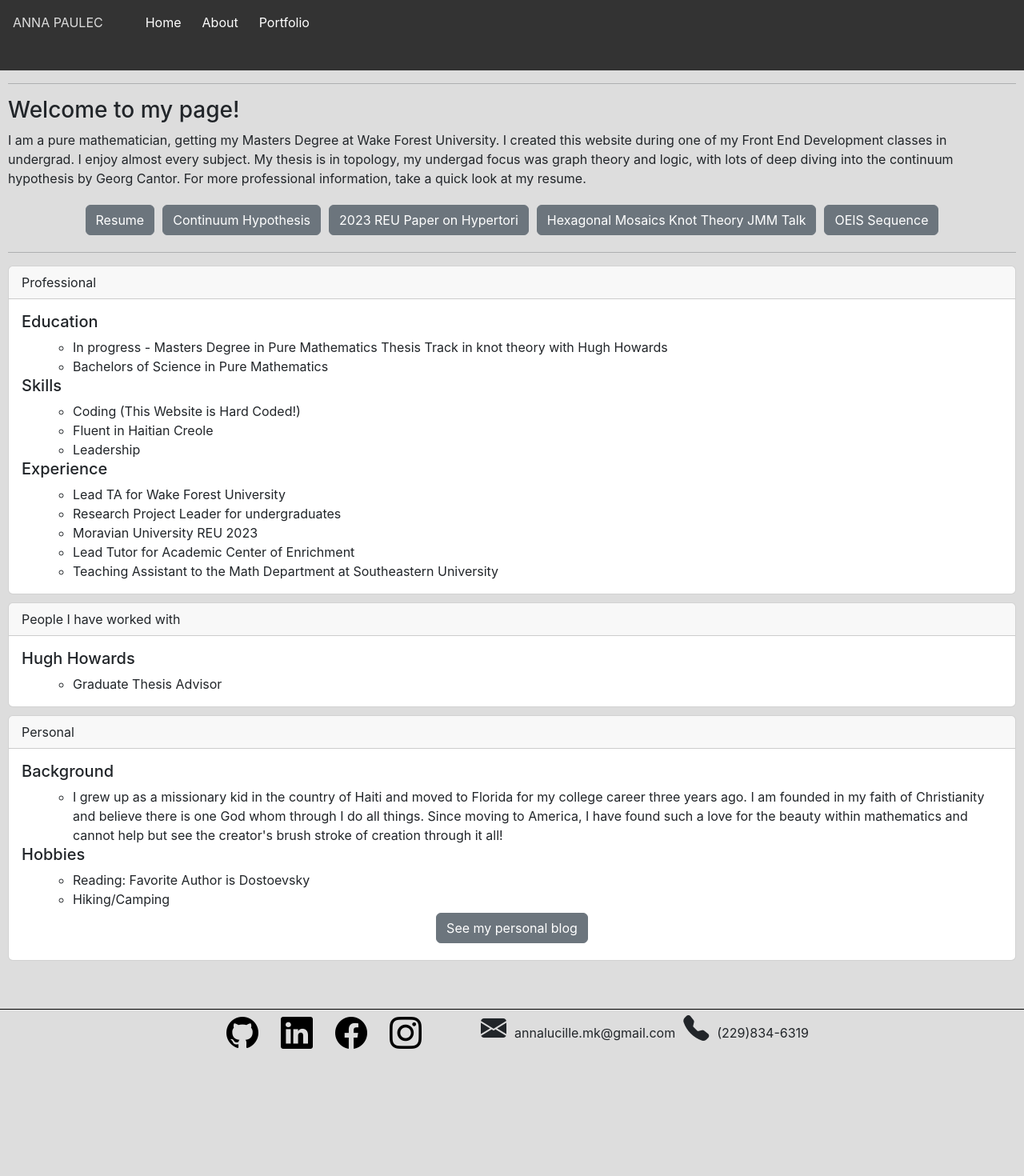
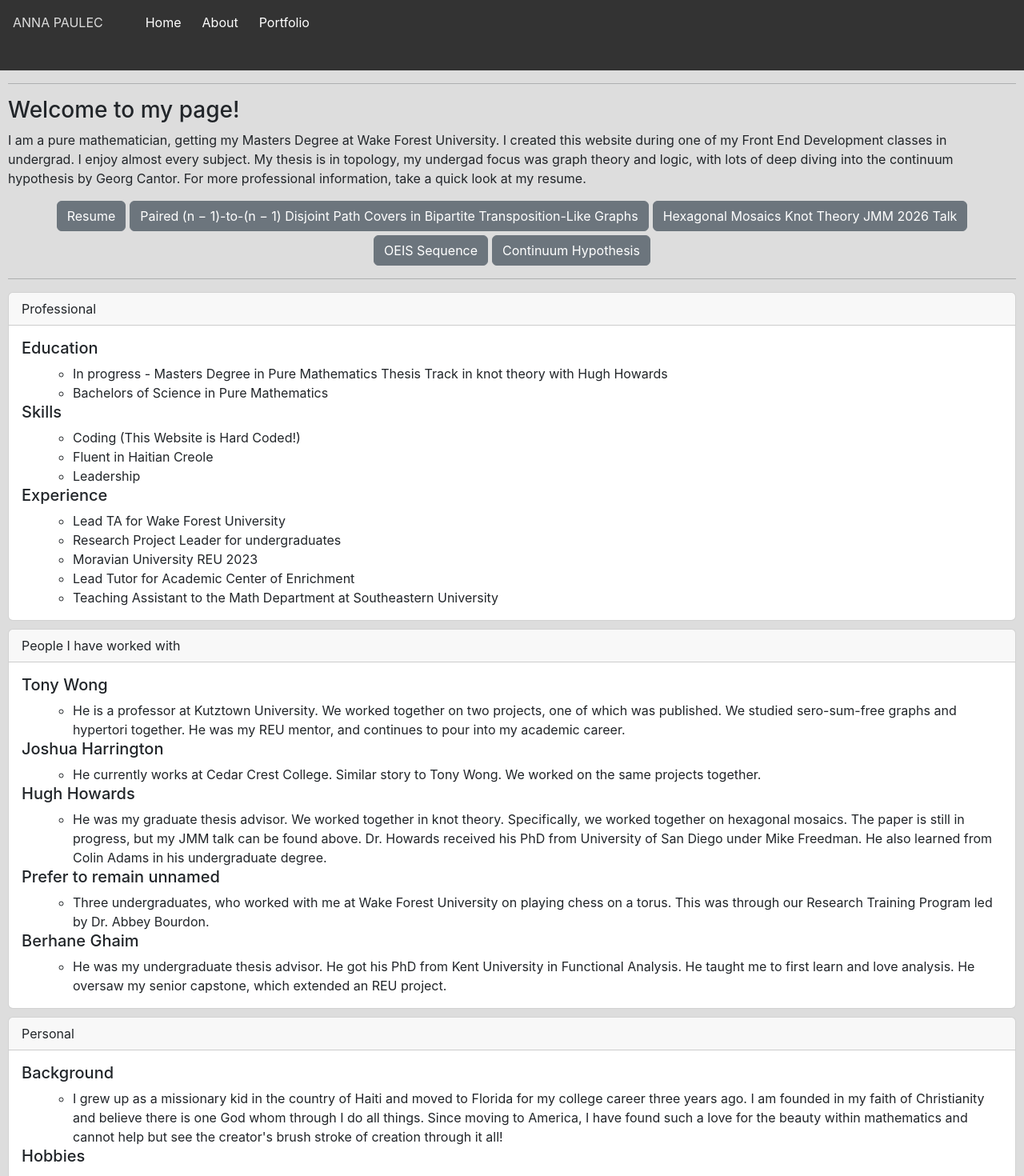
Before and after one commit to acoleman-5302/reactWebsite, a React (Vite) app: page /about in a window 1280 px wide. Shown: the top 1470 px of the page at 80% size. Before the commit the page ends 1322 px from the top, so only its background shows below. Built offline with nearby package versions, Linux system fonts and the light colour scheme; no server answers; a web font is replaced by a local one.

Commit message:
Added centered buttons and collaborators

```diff
--- a/src/pages/About.css
+++ b/src/pages/About.css
@@ -12,8 +12,20 @@ a{
     margin:5px;
 }
 
+
 .button{
     text-align: center;
+}
+
+.center-buttons {
+    display: flex;
+    justify-content: center;
+    flex-wrap: wrap;
+    gap: 5px;
+}
+
+.center-buttons a {
+    margin: 0;
 }
 
 /* Small screen size */
--- a/src/pages/About.jsx
+++ b/src/pages/About.jsx
@@ -9,12 +9,14 @@ const About = () => {
       <div className="learn">
         <h3>Welcome to my page!</h3>
         <p>I am a pure mathematician, getting my Masters Degree at Wake Forest University. I created this website during one of my Front End Development classes in undergrad. I enjoy almost every subject. My thesis is in topology, my undergad focus was graph theory and logic, with lots of deep diving into the continuum hypothesis by Georg Cantor. For more professional information, take a quick look at my resume.</p>
-        <div className="button">
+
+        <div className="center-buttons">
           <a target="blank" href="https://drive.google.com/file/d/1GDA9VCrwzSuIi1Gu-ZmiFrUFsHUbCMtl/view?usp=drivesdk" className="btn btn-secondary ">Resume</a>
+          <a target="blank" href="https://drive.google.com/file/d/1FSt7pC6Rlym61ykF1G65yDSqNUwTTK8D/view?usp=drivesdk" className="btn btn-secondary ">Paired (n − 1)-to-(n − 1) Disjoint Path Covers in Bipartite Transposition-Like Graphs</a>
+          <a target="blank" href="https://drive.google.com/file/d/1TrwiIGhHVGXOl-VHyCchcqOhkKAAg0PS/view?usp=drivesdk" className="btn btn-secondary ">Hexagonal Mosaics Knot Theory JMM 2026 Talk</a>
+          <a target="blank" href="https://oeis.org/A364237" className="btn btn-secondary ">OEIS Sequence</a>
           <a target="blank" href="https://drive.google.com/file/d/1yS2bmB_7M5OWwrmlSIAESq7ealH7phTs/view?usp=sharing" className="btn btn-secondary ">Continuum Hypothesis</a>
-          <a target="blank" href="https://drive.google.com/file/d/1FSt7pC6Rlym61ykF1G65yDSqNUwTTK8D/view?usp=drivesdk" className="btn btn-secondary ">2023 REU Paper on Hypertori</a>
-          <a target="blank" href="https://drive.google.com/file/d/1TrwiIGhHVGXOl-VHyCchcqOhkKAAg0PS/view?usp=drivesdk" className="btn btn-secondary ">Hexagonal Mosaics Knot Theory JMM Talk</a>
-          <a target="blank" href="https://oeis.org/A364237" className="btn btn-secondary ">OEIS Sequence</a>
+
         </div>
       </div>
       <hr/>
@@ -66,13 +68,49 @@ const About = () => {
           <div className="card-header">
             People I have worked with
           </div>
+
           <div className="card-body">
+          <div>
+              <h5 className="card-title">Tony Wong</h5>
+              <ul className="card-text">
+                <ul>
+                  <li>He is a professor at Kutztown University. We worked together on two projects, one of which was published. We studied sero-sum-free graphs and hypertori together. He was my REU mentor, and continues to pour into my academic career. </li>
+                </ul>
+              </ul>
+            </div>
+
+          <div>
+              <h5 className="card-title">Joshua Harrington</h5>
+              <ul className="card-text">
+                <ul>
+                  <li>He currently works at Cedar Crest College. Similar story to Tony Wong. We worked on the same projects together. </li>
+                </ul>
+              </ul>
+            </div>
+
+          <div>
+            <h5 className="card-title">Hugh Howards</h5>
+            <ul className="card-text">
+              <ul>
+                <li>He was my graduate thesis advisor. We worked together in knot theory. Specifically, we worked together on hexagonal mosaics. The paper is still in progress, but my JMM talk can be found above. Dr. Howards received his PhD from University of San Diego under Mike Freedman. He also learned from Colin Adams in his undergraduate degree. </li>
+              </ul>
+            </ul>
+          </div>
+
+          <div>
+              <h5 className="card-title">Prefer to remain unnamed</h5>
+              <ul className="card-text">
+                <ul>
+                  <li> Three undergraduates, who worked with me at Wake Forest University on playing chess on a torus. This was through our Research Training Program led by Dr. Abbey Bourdon. </li>
+                </ul>
+              </ul>
+            </div>
 
             <div>
-              <h5 className="card-title">Hugh Howards</h5>
+              <h5 className="card-title">Berhane Ghaim</h5>
               <ul className="card-text">
                 <ul>
-                  <li>Graduate Thesis Advisor </li>
+                  <li>He was my undergraduate thesis advisor. He got his PhD from Kent University in Functional Analysis. He taught me to first learn and love analysis. He oversaw my senior capstone, which extended an REU project. </li>
                 </ul>
               </ul>
             </div>
@@ -104,7 +142,7 @@ const About = () => {
                 </ul>
               </ul>
             </div>
-            <div className="button">
+            <div className="button center-buttons">
               <a target="blank" href="https://lucielleanna02.wixsite.com/annalucielle/blogs" className="btn btn-secondary card-button">See my personal blog</a>
             </div>
           </div>
```
